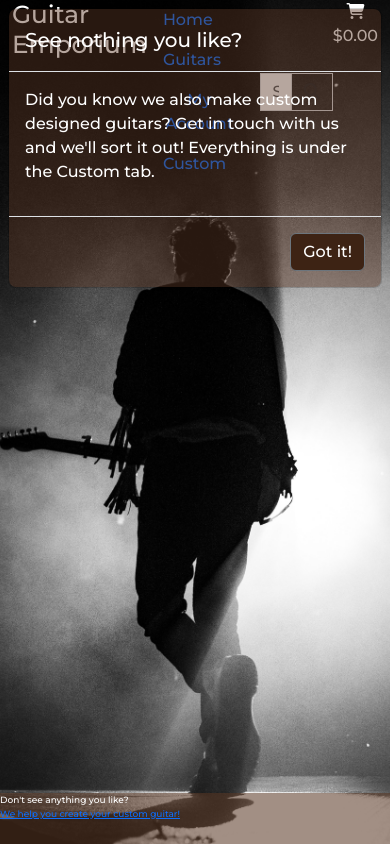
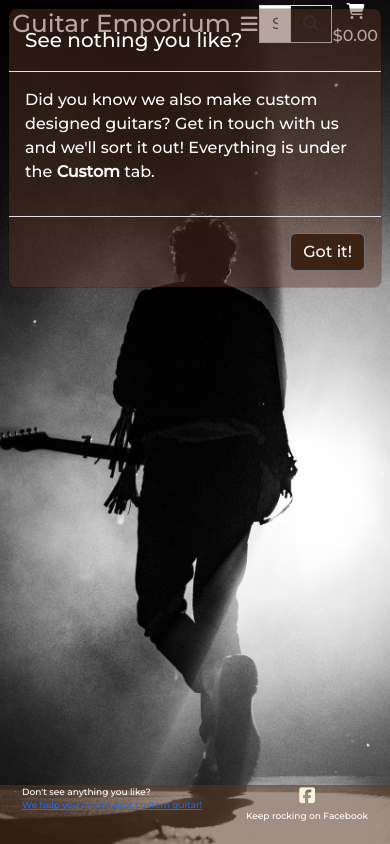
Before and after one commit to Jesdah/guitar-emporium, a Django app: page / in a window 390 px wide. Run offline with Django 4.2, Linux system fonts and the light colour scheme; the visitor is signed in with stand-in values (Sample User, id 1); parts of the project's set-up code (start-up, migrations or seed data) failed here and were passed over; some libraries are stand-ins or nearby versions.

Commit message:
add a mobile menu button

```diff
--- a/static/css/base.css
+++ b/static/css/base.css
@@ -29,7 +29,7 @@ transition: 1s ease;
 }
 
 footer {
-    height: 6%;
+    height: 7%;
     background-color: #5a38258f;
 }
 
@@ -48,3 +48,25 @@ footer {
 .accept-btn:hover {
     background-color: #3d231478;
 }
+
+.fa-square-facebook {
+    font-size: large;
+    color: beige;
+}
+
+.fa-square-facebook:hover {
+    color: rgb(38,48,80);
+    transition: 1s ease;
+}
+
+#social-div {
+    display: flex;
+    flex-wrap: nowrap;
+    align-items: center;
+    flex-direction: column-reverse;
+}
+
+.burger-mobile {
+    font-size: larger;
+    margin-left: 10px;
+}
--- a/templates/base.html
+++ b/templates/base.html
@@ -29,8 +29,11 @@
   <script src="https://kit.fontawesome.com/e5835b6c0f.js" crossorigin="anonymous"></script>
   <script src="https://code.jquery.com/jquery-3.4.1.min.js"
     integrity="sha256-CSXorXvZcTkaix6Yvo6HppcZGetbYMGWSFlBw8HfCJo=" crossorigin="anonymous"></script>
-  <script src="https://cdn.jsdelivr.net/npm/popper.js@1.16.0/dist/umd/popper.min.js"
-    integrity="sha384-Q6E9RHvbIyZFJoft+2mJbHaEWldlvI9IOYy5n3zV9zzTtmI3UksdQRVvoxMfooAo"
+  <script src="https://cdn.jsdelivr.net/npm/@popperjs/core@2.11.8/dist/umd/popper.min.js"
+    integrity="sha384-I7E8VVD/ismYTF4hNIPjVp/Zjvgyol6VFvRkX/vR+Vc4jQkC+hVqc2pM8ODewa9r"
+    crossorigin="anonymous"></script>
+  <script src="https://cdn.jsdelivr.net/npm/bootstrap@5.3.2/dist/js/bootstrap.min.js"
+    integrity="sha384-BBtl+eGJRgqQAUMxJ7pMwbEyER4l1g+O15P+16Ep7Q9Q+zqX6gSbd85u4mG4QzX+"
     crossorigin="anonymous"></script>
   <script src="https://stackpath.bootstrapcdn.com/bootstrap/4.4.1/js/bootstrap.min.js"
     integrity="sha384-wfSDF2E50Y2D1uUdj0O3uMBJnjuUD4Ih7YwaYd1iqfktj0Uod8GCExl3Og8ifwB6"
@@ -47,10 +50,17 @@
 <body>
   <header class="container-fluid fixed-top" id="top-header">
     <div class="d-flex justify-content-between">
+      <div class="d-flex align-items-center">
         <a href="{% url 'home' %}" class="nav-link main-logo-link">
           <h2 class="logo-font my-0 change">Guitar Emporium</h2>
         </a>
-      <ul class="nav">
+        <!-- dropdown -->
+        {% include 'includes/mobile-nav.html' %}
+        <!-- end of dropdown -->
+      </div>
+      <div>
+
+        <ul class="nav d-none d-lg-flex">
           <li class="nav-item">
             <a class="nav-link active" aria-current="page" href="#">Home</a>
           </li>
@@ -58,8 +68,7 @@
             <a class="nav-link" href="#">Guitars</a>
           </li>
           <li class="list-inline-item dropdown">
-          <a class="nav-link" href="#" id="user-options" data-toggle="dropdown" aria-haspopup="true"
-            aria-expanded="false">
+            <a class="nav-link" type="button" data-bs-toggle="dropdown" aria-expanded="false">
               <div class="text-center">
                 <p class="my-0">My Account</p>
               </div>
@@ -81,6 +90,7 @@
             <a class="nav-link" href="#">Custom</a>
           </li>
         </ul>
+      </div>
       <div class="col-12 col-lg-4 my-auto py-1 py-lg-0" id="search-bar">
         <form method="GET" action="">
           <div class="input-group w-100">
@@ -95,6 +105,7 @@
           </div>
         </form>
       </div>
+      <div>
         <li class="list-inline-item">
           <a class="{% if grand_total %}text-info font-weight-bold{% else %}{% endif %} nav-link" href="#">
             <div class="text-center">
@@ -121,7 +132,8 @@
           <h5 class="modal-title">See nothing you like?</h5>
         </div>
         <div class="modal-body">
-          <p>Did you know we also make custom designed guitars? Get in touch with us and we'll sort it out! Everything is under the Custom tab.</p>
+          <p>Did you know we also make custom designed guitars? Get in touch with us and we'll sort it out! Everything
+            is under the <strong>Custom</strong> tab.</p>
         </div>
         <div class="modal-footer">
           <button type="button" class="btn btn-secondary close accept-btn" data-bs-dismiss="modal">Got it!</button>
@@ -130,12 +142,17 @@
     </div>
   </div>
   <footer class="fixed-bottom">
+    <div class="d-flex justify-content-around">
       <div class="footer-text">
         Don't see anything you like?<br><a href="#">We help you create your custom
           guitar!</a>
       </div>
       <div>
-
+        <div id="social-div">
+          <p class="footer-text">Keep rocking on Facebook</p>
+          <a href="#" target="_blank"><i class="fa-brands fa-square-facebook"></i></a>
+        </div>
+      </div>
     </div>
   </footer>
   {% block postloadjs %}
@@ -171,11 +188,11 @@
 
     var idleInterval = setInterval(checkIfIdle, 1000);
 
-    span.onclick = function() { // When the user clicks on (x), close the modal
+    span.onclick = function () { // When the user clicks on (x), close the modal
       modal.style.display = "none";
     };
 
-window.onclick = function(event) {  // When the user clicks anywhere outside of the modal, close it
+    window.onclick = function (event) {  // When the user clicks anywhere outside of the modal, close it
       if (event.target == modal) {
         modal.style.display = "none";
       }
--- /dev/null
+++ b/templates/includes/mobile-nav.html
@@ -0,0 +1,34 @@
+<div class="dropdown-center burger-mobile">
+    <a type="button" data-bs-toggle="dropdown" aria-expanded="false"><i class="fa-solid fa-bars"></i>
+    </a>
+    <ul class="dropdown-menu">
+        <li class="nav-item">
+            <a class="nav-link active" aria-current="page" href="#">Home</a>
+        </li>
+        <li class="nav-item">
+            <a class="nav-link" href="#">Guitars</a>
+        </li>
+        <li class="nav-item">
+            <a class="nav-link" href="#">Custom</a>
+        </li>
+        {% if request.user.is_authenticated %}
+        {% if request.user.is_superuser %}
+        <li class="nav-item">
+            <a href="#" class="dropdown-item">Product Management</a>
+        </li>
+        {% endif %}
+        <li class="nav-item">
+            <a href="#" class="dropdown-item">My Profile</a>
+        </li>
+        <a href="{% url 'account_logout' %}" class="dropdown-item">Logout</a>
+        {% else %}
+        <li class="nav-item">
+            <a href="{% url 'account_signup' %}" class="dropdown-item">Register</a>
+        </li>
+        <li class="nav-item">
+            <a href="{% url 'account_login' %}" class="dropdown-item">Login</a>
+        </li>
+        {% endif %}
+
+    </ul>
+</div>
```
Lines whose indentation alone changed are shown as unchanged.
